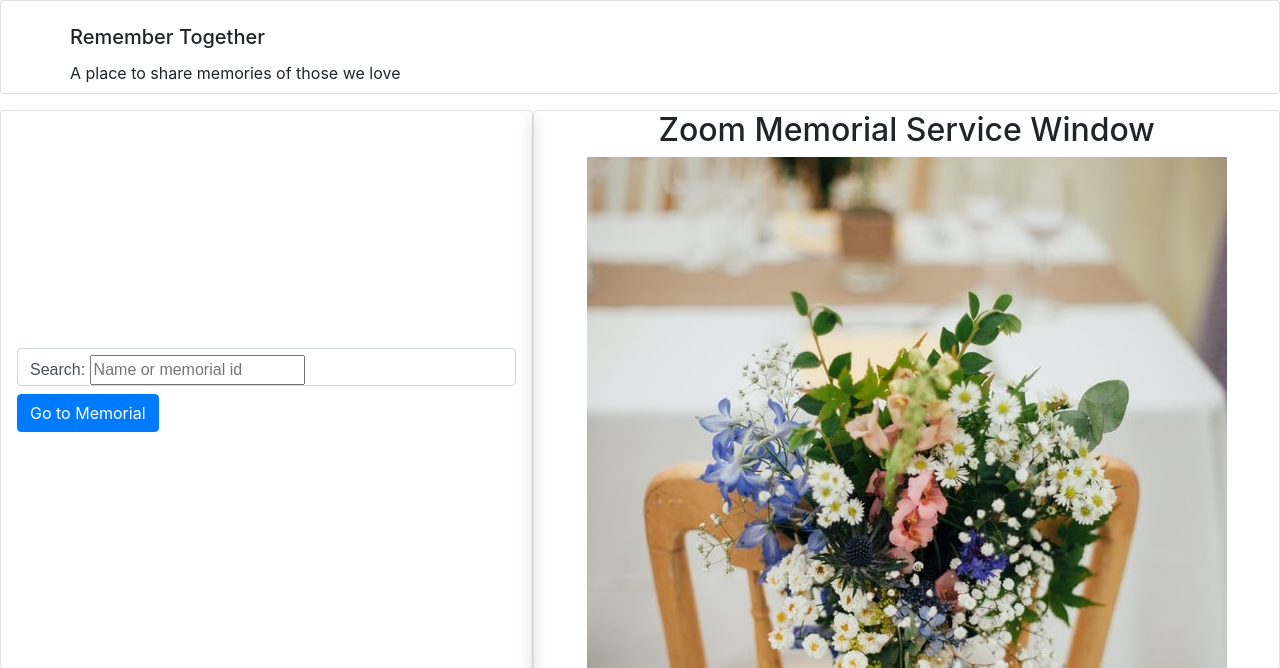
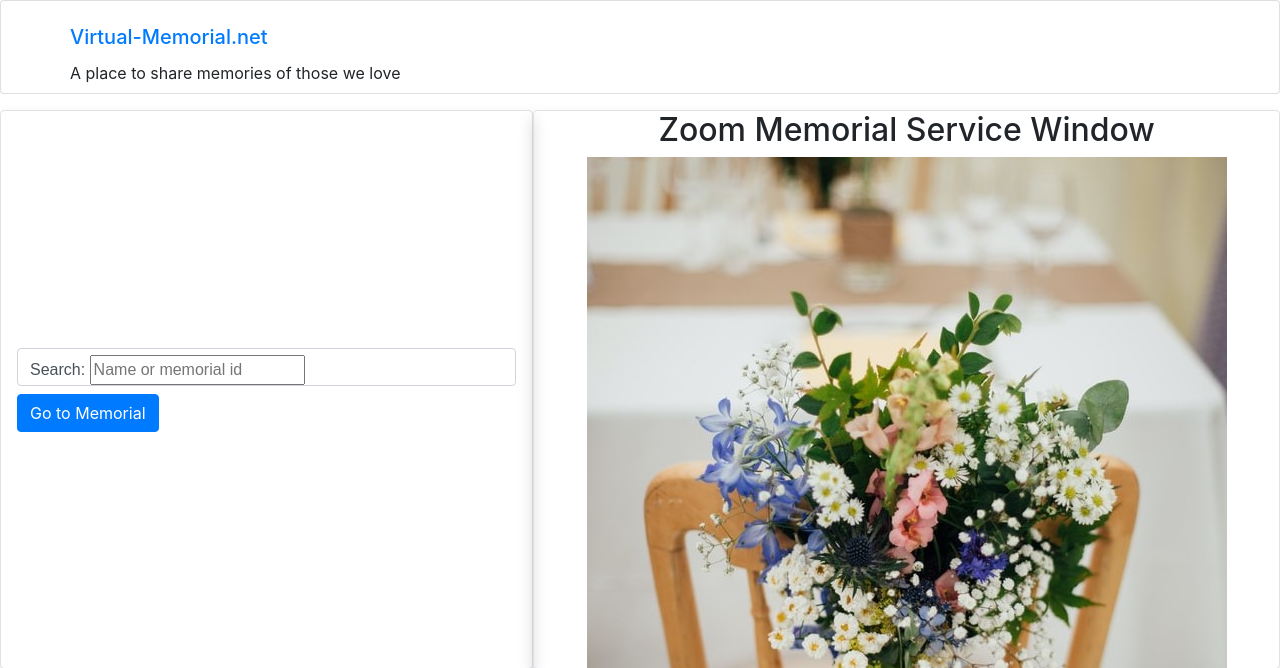
Before and after one commit to Larry-Volz/RememberTogether, a Flask app: page / in a window 1280 px wide. Shown: the top 668 px of the page. Run offline with Flask 2, Linux system fonts and the light colour scheme; data that the repository does not hold is empty; parts of the project's set-up code (start-up, migrations or seed data) failed here and were passed over; some libraries are stand-ins or nearby versions.

Commit message:
right before changing template on index

```diff
--- a/static/css/obituary.css
+++ b/static/css/obituary.css
@@ -1453,3 +1453,7 @@ body.offcanvas {
   top: 375px;
   left: 10px;
 }  */
+
+.virtual-memorial-font {
+  font-family: 'Courgette', cursive !important;
+}
--- a/templates/base.html
+++ b/templates/base.html
@@ -33,7 +33,7 @@
     </div>
 
 
-    <title>RememberTogether</title>
+    <title>Virtual-Memorial.net</title>
 
 </head>
 <body>
@@ -62,7 +62,7 @@
                         <div class=" mm-title" >
 
                             <h5 class=" card-title mm-title" style="display: inline-flex;">
-                                Remember Together
+                                <a href="/"><div class="div virtual-memorial-font">Virtual-Memorial.net</div></a>
                             </h5>
                             <p class="card-text usp py-0 my-0  mm-title">A place to share memories of those we love</p>
                         </div>
--- a/templates/obituary_base.html
+++ b/templates/obituary_base.html
@@ -23,8 +23,10 @@
 	<!-- Place favicon.ico and apple-touch-icon.png in the root directory -->
 	<link rel="shortcut icon" href="favicon.ico">
 
+	<link rel="preconnect" href="https://fonts.gstatic.com">
 	<link href="https://fonts.googleapis.com/css?family=Quicksand:300,400,500,700" rel="stylesheet">
 	<link href="https://fonts.googleapis.com/css?family=Playfair+Display:400,400i,700" rel="stylesheet">
+	<link href="https://fonts.googleapis.com/css2?family=Courgette&display=swap" rel="stylesheet">
 
 	<!-- Animate.css -->
 	<link rel="stylesheet" href="../static/css/animate.css">
@@ -78,6 +80,7 @@
 			</nav>
 
 			<div class="virtual-memorial-footer">
+				<a href="/"><div class="div virtual-memorial-font">Virtual-Memorial.net</div></a>
 				<p><small>&copy;
 Copyright <script>document.write(new Date().getFullYear());</script> Larry Volz
 <br> All rights reserved.
```
